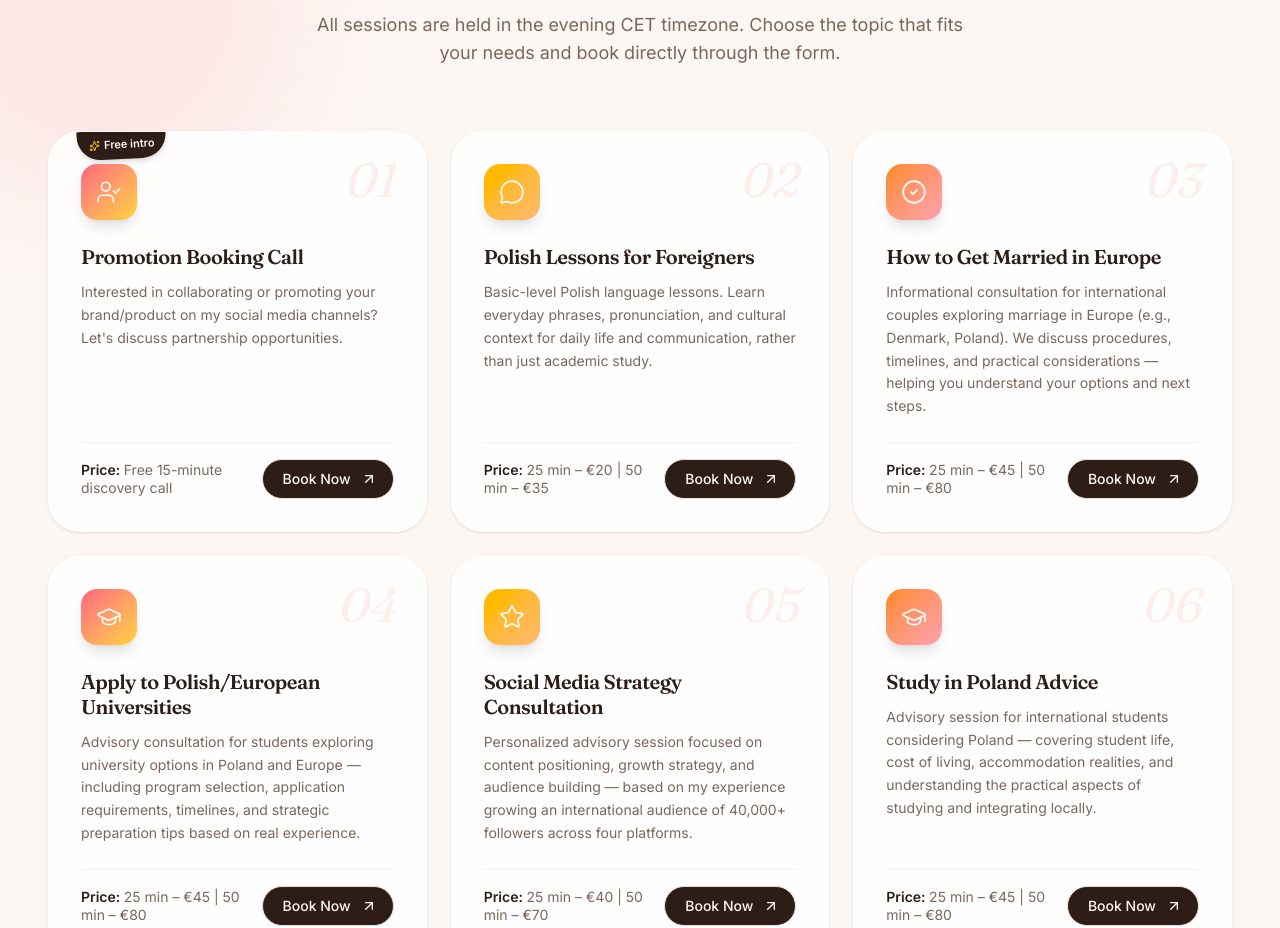
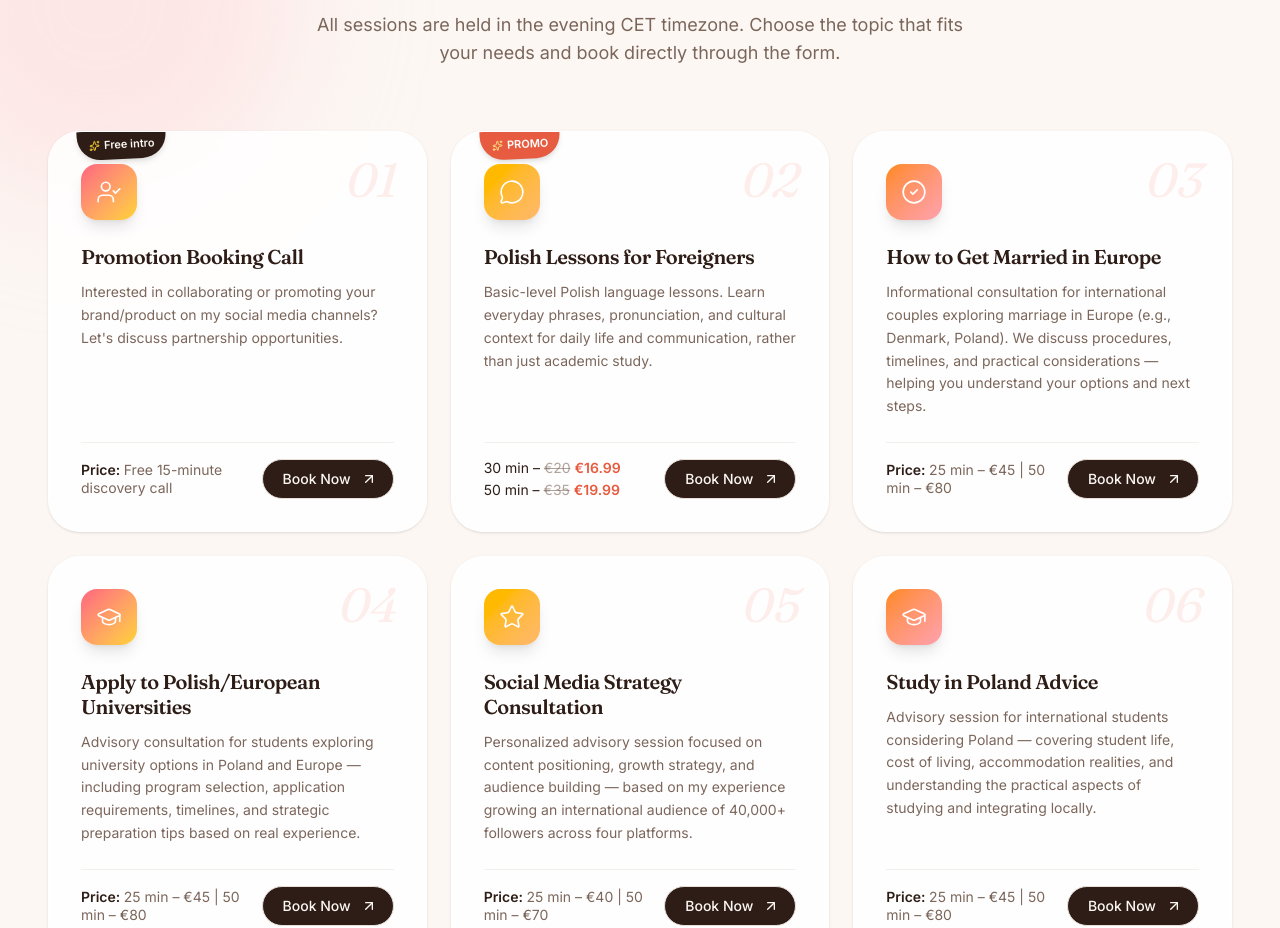
Before and after one commit to TinyAnts/oliwia-from-poland, a React (Vite) app: page / in a window 1280 px wide. Shown: the part 2090-3018 px from the top of the page. Built offline with nearby package versions, Linux system fonts and the light colour scheme.

Commit message:
Polish lessons promo

```diff
--- a/src/pages/Home.tsx
+++ b/src/pages/Home.tsx
@@ -163,7 +163,7 @@ export default function Home() {
 
   const services = [
     { icon: UserCheck, title: "Promotion Booking Call", desc: "Interested in collaborating or promoting your brand/product on my social media channels? Let's discuss partnership opportunities.", price: "Free 15-minute discovery call" },
-    { icon: MessageCircle, title: "Polish Lessons for Foreigners", desc: "Basic-level Polish language lessons. Learn everyday phrases, pronunciation, and cultural context for daily life and communication, rather than just academic study.", price: "25 min – €20 | 50 min – €35" },
+    { icon: MessageCircle, title: "Polish Lessons for Foreigners", desc: "Basic-level Polish language lessons. Learn everyday phrases, pronunciation, and cultural context for daily life and communication, rather than just academic study.", promo: true, promoPrices: [{ dur: "30 min", old: "€20", now: "€16.99" }, { dur: "50 min", old: "€35", now: "€19.99" }], price: "30 min – €16.99 | 50 min – €19.99" },
     { icon: CheckCircle2, title: "How to Get Married in Europe", desc: "Informational consultation for international couples exploring marriage in Europe (e.g., Denmark, Poland). We discuss procedures, timelines, and practical considerations — helping you understand your options and next steps.", price: "25 min – €45 | 50 min – €80" },
     { icon: GraduationCap, title: "Apply to Polish/European Universities", desc: "Advisory consultation for students exploring university options in Poland and Europe — including program selection, application requirements, timelines, and strategic preparation tips based on real experience.", price: "25 min – €45 | 50 min – €80" },
     { icon: Star, title: "Social Media Strategy Consultation", desc: "Personalized advisory session focused on content positioning, growth strategy, and audience building — based on my experience growing an international audience of 40,000+ followers across four platforms.", price: "25 min – €40 | 50 min – €70" },
@@ -497,6 +497,12 @@ export default function Home() {
                         </div>
                       )}
 
+                      {(service as any).promo && (
+                        <div className="absolute -top-0.5 left-7 rotate-[-3deg] bg-primary text-white text-[11px] font-bold px-3 py-1.5 rounded-b-xl shadow-md flex items-center gap-1">
+                          <Sparkles size={11} className="text-amber-200" /> PROMO
+                        </div>
+                      )}
+
                       <div className={`relative w-14 h-14 rounded-2xl bg-gradient-to-br ${tint.tile} flex items-center justify-center text-white mb-6 shadow-lg group-hover:scale-110 group-hover:-rotate-6 transition-transform duration-300`}>
                         <service.icon size={26} strokeWidth={1.5} />
                         <span className="absolute -top-1.5 -right-1.5 opacity-0 group-hover:opacity-100 transition-opacity duration-300 text-primary" aria-hidden="true">
@@ -510,7 +516,18 @@ export default function Home() {
                       </p>
                       <div className="flex items-center justify-between mt-auto pt-4 border-t border-border/50 gap-4 relative">
                         <span className="font-semibold text-sm leading-tight max-w-[60%]">
-                          Price: <span className="text-muted-foreground font-normal whitespace-pre-line">{service.price}</span>
+                          {(service as any).promoPrices ? (
+                            <span className="flex flex-col gap-1">
+                              {(service as any).promoPrices.map((p: { dur: string; old: string; now: string }) => (
+                                <span key={p.dur} className="font-normal">
+                                  {p.dur} – <s className="text-muted-foreground/60">{p.old}</s>{" "}
+                                  <strong className="text-primary font-bold">{p.now}</strong>
+                                </span>
+                              ))}
+                            </span>
+                          ) : (
+                            <>Price: <span className="text-muted-foreground font-normal whitespace-pre-line">{service.price}</span></>
+                          )}
                         </span>
                         <a href={GOOGLE_FORM_URL} target="_blank" rel="noopener noreferrer" className="inline-flex">
                           <Button className="rounded-full bg-foreground text-background hover:bg-primary transition-all h-10 pl-5 pr-4 text-sm group/btn" data-testid={`button-book-service-${index}`}>
```
